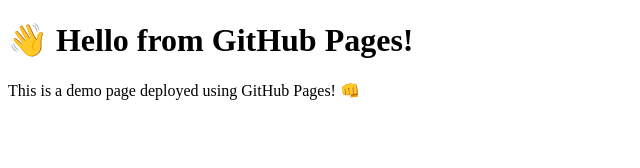
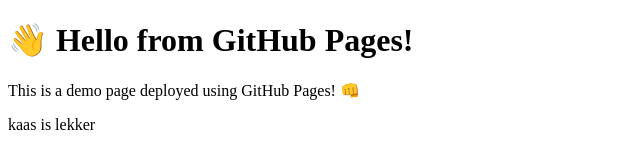
Before and after one commit to AlexanderJonckheere/deployment, a plain HTML site: page index.html in a window 1280 px wide. Shown: the whole page, without its empty margins (0-640 px from the left). Drawn offline with Linux system fonts and the light colour scheme.

Commit message:
added test deploy thing

```diff
--- a/index.html
+++ b/index.html
@@ -10,6 +10,7 @@
 <body>
     <h1>👋 Hello from GitHub Pages!</h1>
     <p>This is a demo page deployed using GitHub Pages! 👊</p>
+    <p>kaas is lekker</p>
 </body>
 
 </html>
```
